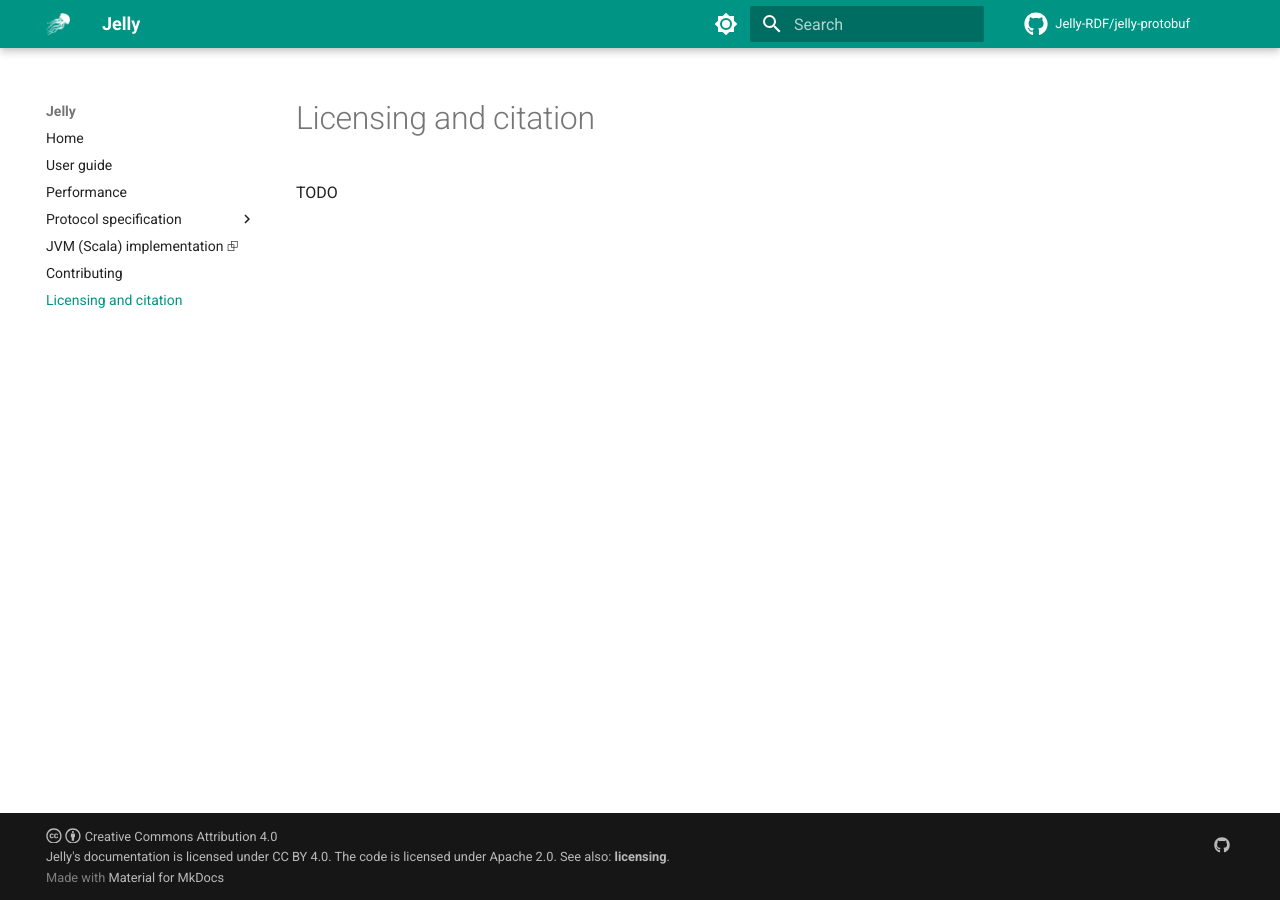
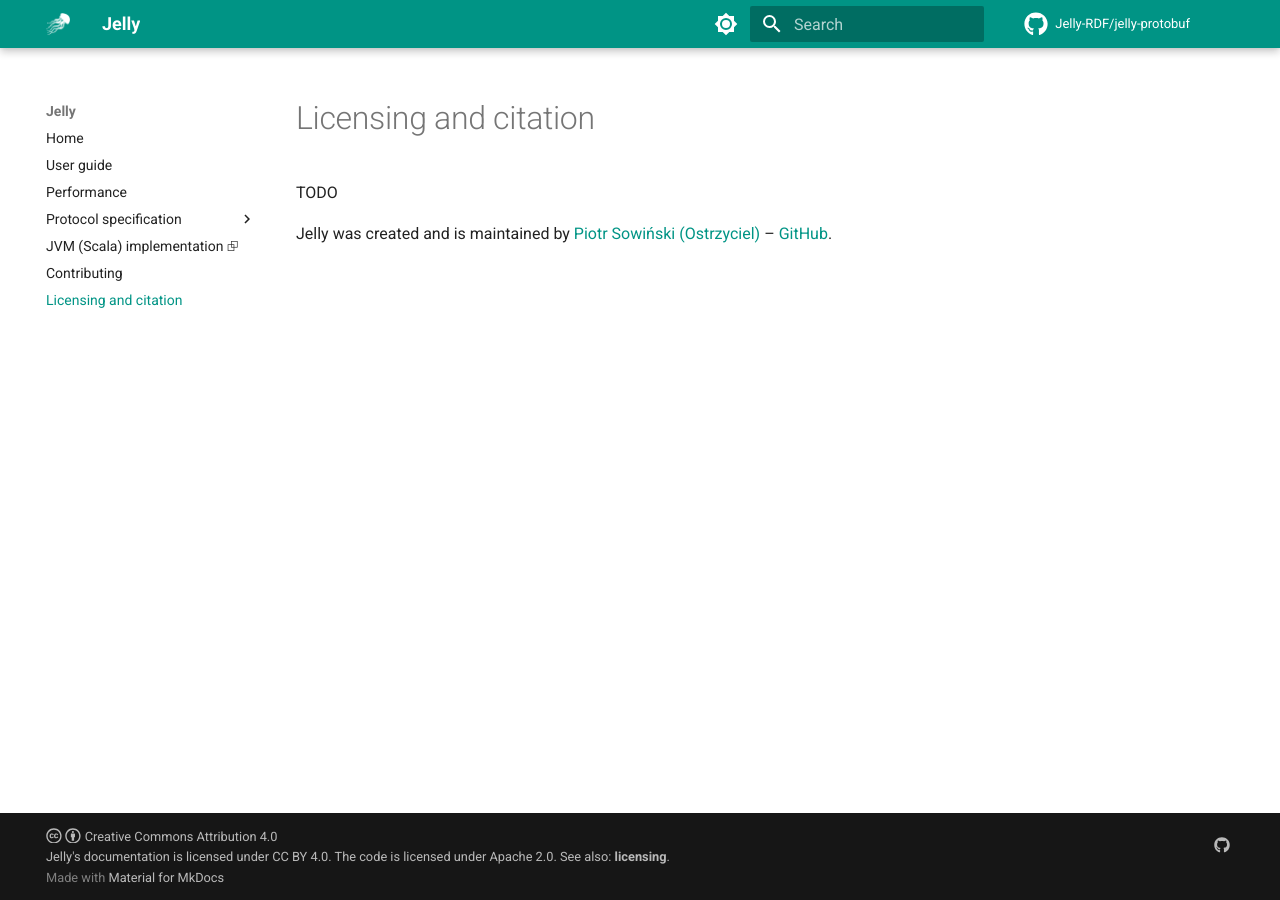
Before and after one commit to Jelly-RDF/jelly-rdf.github.io, an MkDocs documentation site: the page built from docs/licensing.md, in a window 1280 px wide. Built offline with MkDocs 1.6.1 and Material for MkDocs 9.7.7, drawn with Linux system fonts in a browser that asks for light colours; comment, search, counter and statistics services are not loaded; the version menu is left out.

Commit message:
Add maintainer info

```diff
--- a/docs/licensing.md
+++ b/docs/licensing.md
@@ -1,3 +1,5 @@
 # Licensing and citation
 
 TODO
+
+Jelly was created and is maintained by [Piotr Sowiński (Ostrzyciel)](https://ostrzyciel.eu) – [GitHub](https://github.com/Ostrzyciel).
```
